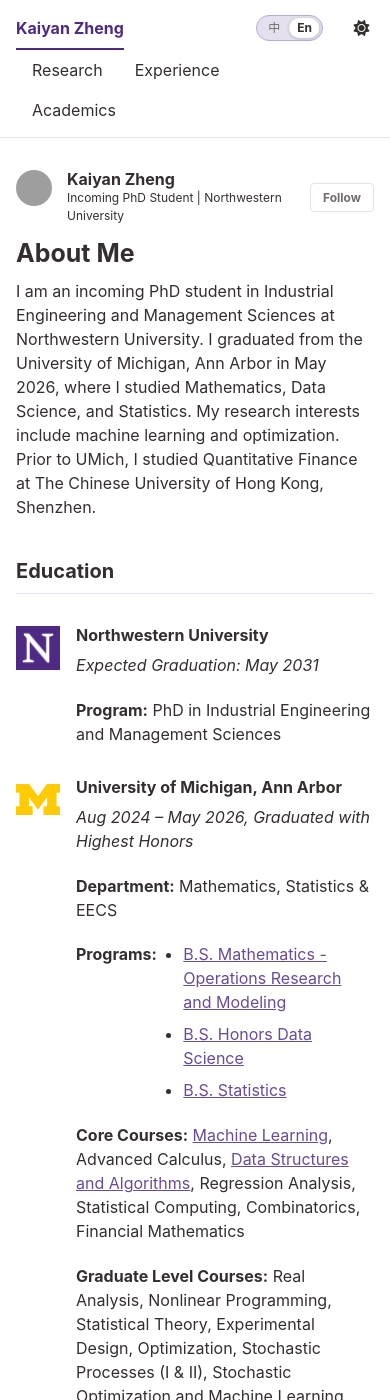
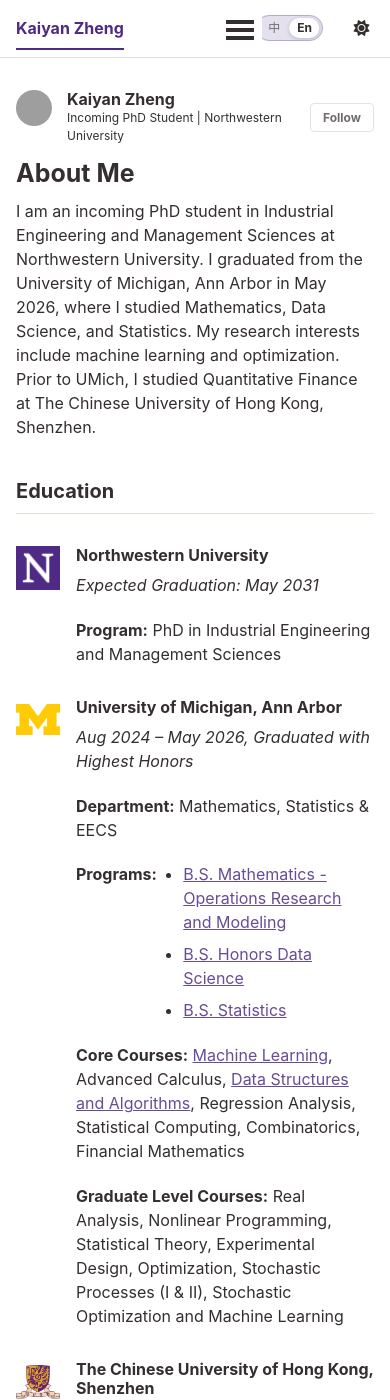
Before and after one commit to KatherynZheng/katherynzheng.github.io, a Jekyll site: the page built from _pages/about.md, in a window 390 px wide and 1400 px high. Built offline with Jekyll 4.4.1, drawn with Linux system fonts in a browser that asks for light colours; a style sheet for code colours, icons or effects is not loaded.

Commit message:
Restore mobile navigation dropdown

```diff
--- a/_sass/layout/_navigation.scss
+++ b/_sass/layout/_navigation.scss
@@ -407,56 +407,6 @@
   }
 }
 
-@media screen and (max-width: 768px) {
-  .greedy-nav {
-    padding-right: 0;
-
-    button {
-      display: none !important;
-    }
-
-    .visible-links {
-      display: flex;
-      width: calc(100% - 7rem);
-      flex-wrap: wrap;
-      align-items: center;
-
-      li {
-        display: block;
-      }
-    }
-
-    .hidden-links {
-      position: static;
-      display: flex;
-      visibility: visible;
-      width: calc(100% - 7rem);
-      flex-wrap: wrap;
-      margin: 0;
-      padding: 0;
-      border: 0;
-      background: transparent;
-      box-shadow: none;
-
-      &:before,
-      &:after {
-        display: none;
-      }
-
-      li {
-        display: block;
-      }
-
-      a {
-        margin: 0 1rem;
-        padding: 0.5rem 0;
-        font-size: inherit;
-      }
-    }
-  }
-}
-
-
 /*
    Navigation list
    ========================================================================== */
```
